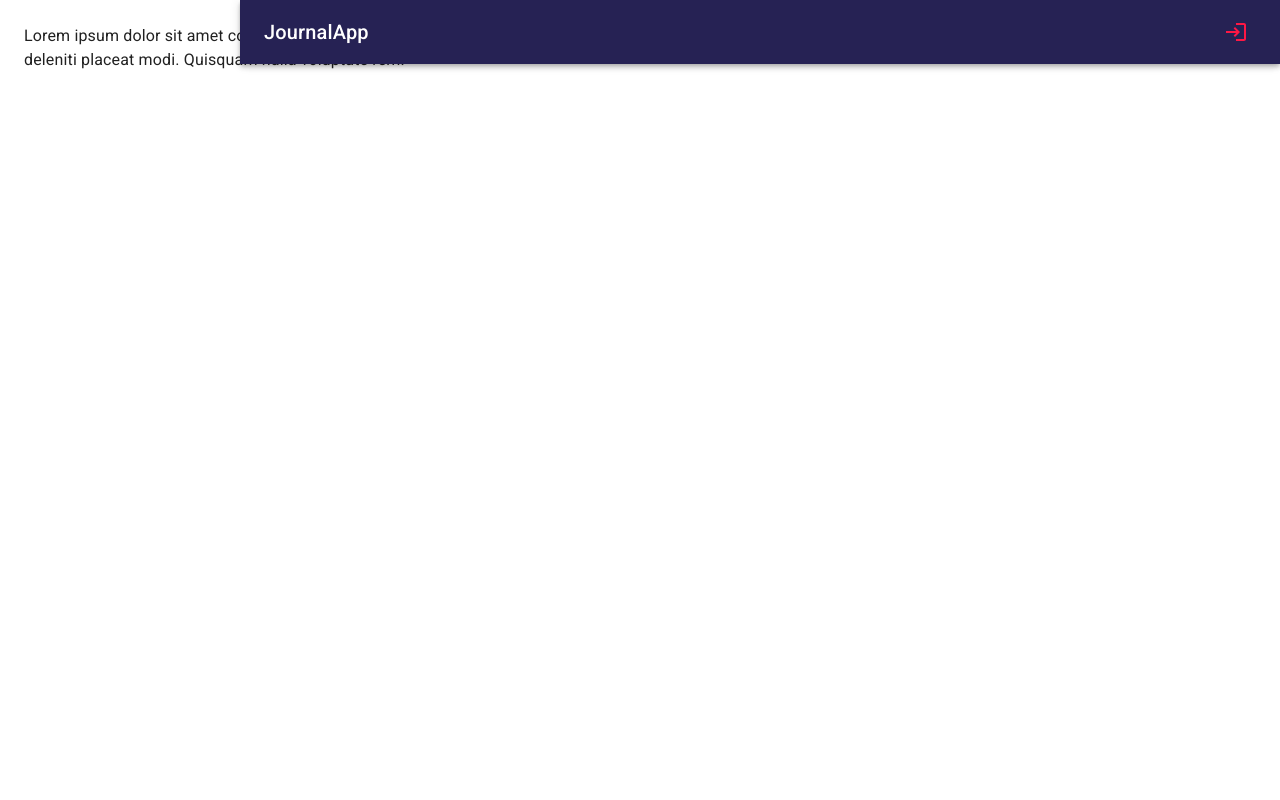
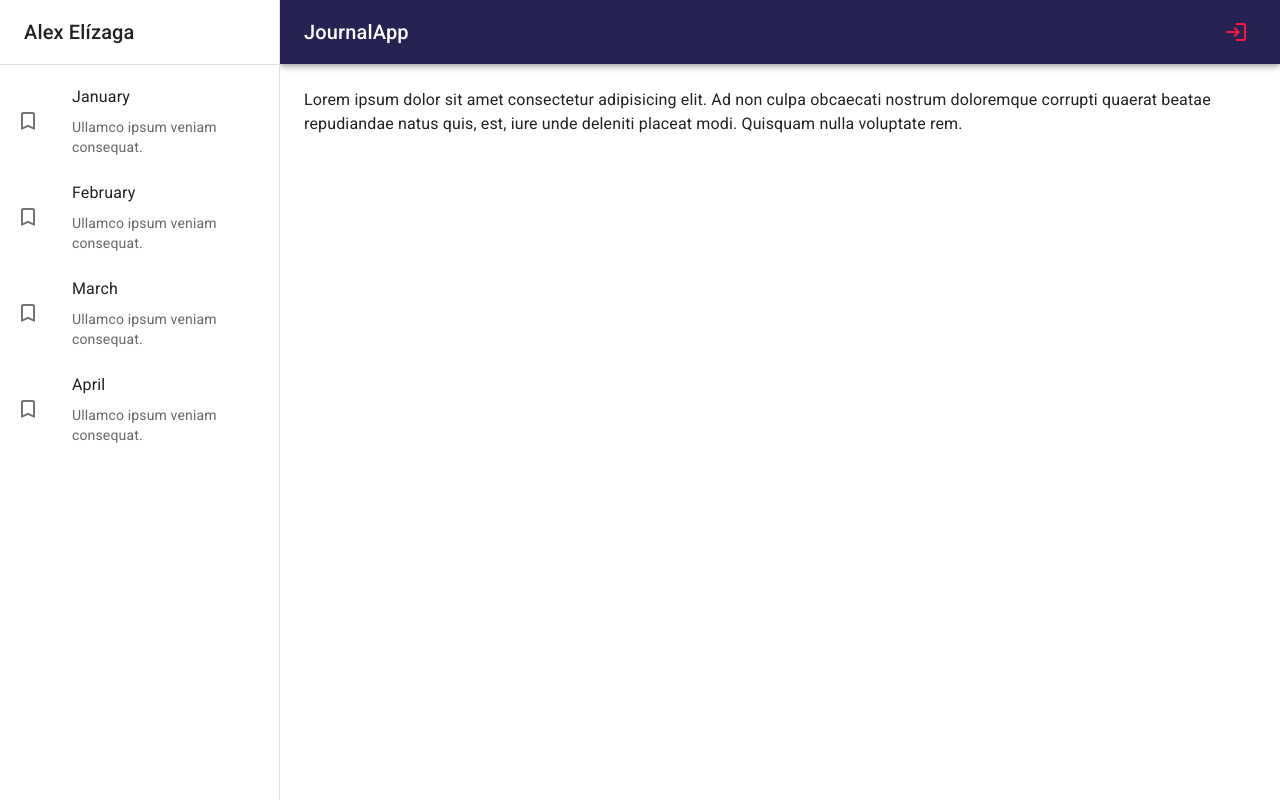
Before and after one commit to alexelizaga/08-journal-vite, a React (Vite) app: page / in a window 1280 px wide. Built offline with nearby package versions, Linux system fonts and the light colour scheme.

Commit message:
245. Sidebar

```diff
--- /dev/null
+++ b/src/journal/components/Sidebar.tsx
@@ -0,0 +1,54 @@
+import { TurnedInNot } from "@mui/icons-material";
+import { Box, Divider, Drawer, Grid, List, ListItem, ListItemButton, ListItemIcon, ListItemText, Toolbar, Typography } from "@mui/material";
+
+interface SidebarProps {
+    drawerWidth?: number;
+}
+
+export const Sidebar = ({  drawerWidth = 240 }: SidebarProps) => {
+  return (
+    <Box
+        component='nav'
+        sx={{ width: { sm: drawerWidth }, flexShrink: { sm: 0} }}
+    >
+        <Drawer
+            variant="permanent" // temporary
+            open
+            sx={{
+                display: { xs: 'block' },
+                '& .MuiDrawer-paper': {
+                    boxSizing: 'border-box',
+                    width: drawerWidth
+                }
+            }}
+        >
+            <Toolbar>
+                <Typography variant="h6" noWrap component="div">
+                    Alex Elízaga
+                </Typography>
+            </Toolbar>
+            <Divider />
+
+            <List>
+                {
+                    ['January', 'February', 'March', 'April'].map( text => (
+                        <ListItem key={ text } disablePadding>
+                            <ListItemButton>
+                                <ListItemIcon>
+                                    <TurnedInNot/>
+                                </ListItemIcon>
+                                <Grid container>
+                                    <ListItemText primary={ text } />
+                                    <ListItemText secondary={ 'Ullamco ipsum veniam consequat.' } />
+                                </Grid>
+                            </ListItemButton>
+                        </ListItem>
+                    ))
+                }
+            </List>
+
+        </Drawer>
+
+    </Box>
+  )
+}
--- a/src/journal/components/index.ts
+++ b/src/journal/components/index.ts
@@ -1 +1,2 @@
 export * from './Navbar';
+export * from './Sidebar';
--- a/src/journal/layout/JournalLayout.tsx
+++ b/src/journal/layout/JournalLayout.tsx
@@ -1,20 +1,20 @@
-import { Box } from "@mui/material"
-import { Navbar } from "../components";
+import { Box, Toolbar } from "@mui/material"
+import { Navbar, Sidebar } from "../components";
 
-const drawerWidth = 240;
+const drawerWidth = 280;
 
 export const JournalLayout = ({ children }: any) => {
   return (
     <Box sx={{ display: 'flex'}}>
         <Navbar drawerWidth={ drawerWidth } />
 
-        {/* Sidebar */}
+        <Sidebar drawerWidth={ drawerWidth } />
 
         <Box
             component='main'
             sx={{ flexGrow: 1, p: 3}}
         >
-            {/* Toolbar */}
+            <Toolbar />
 
             { children }
 
```
Also changed, not shown: 1 other file (tests, documents, lock files or other folders).
